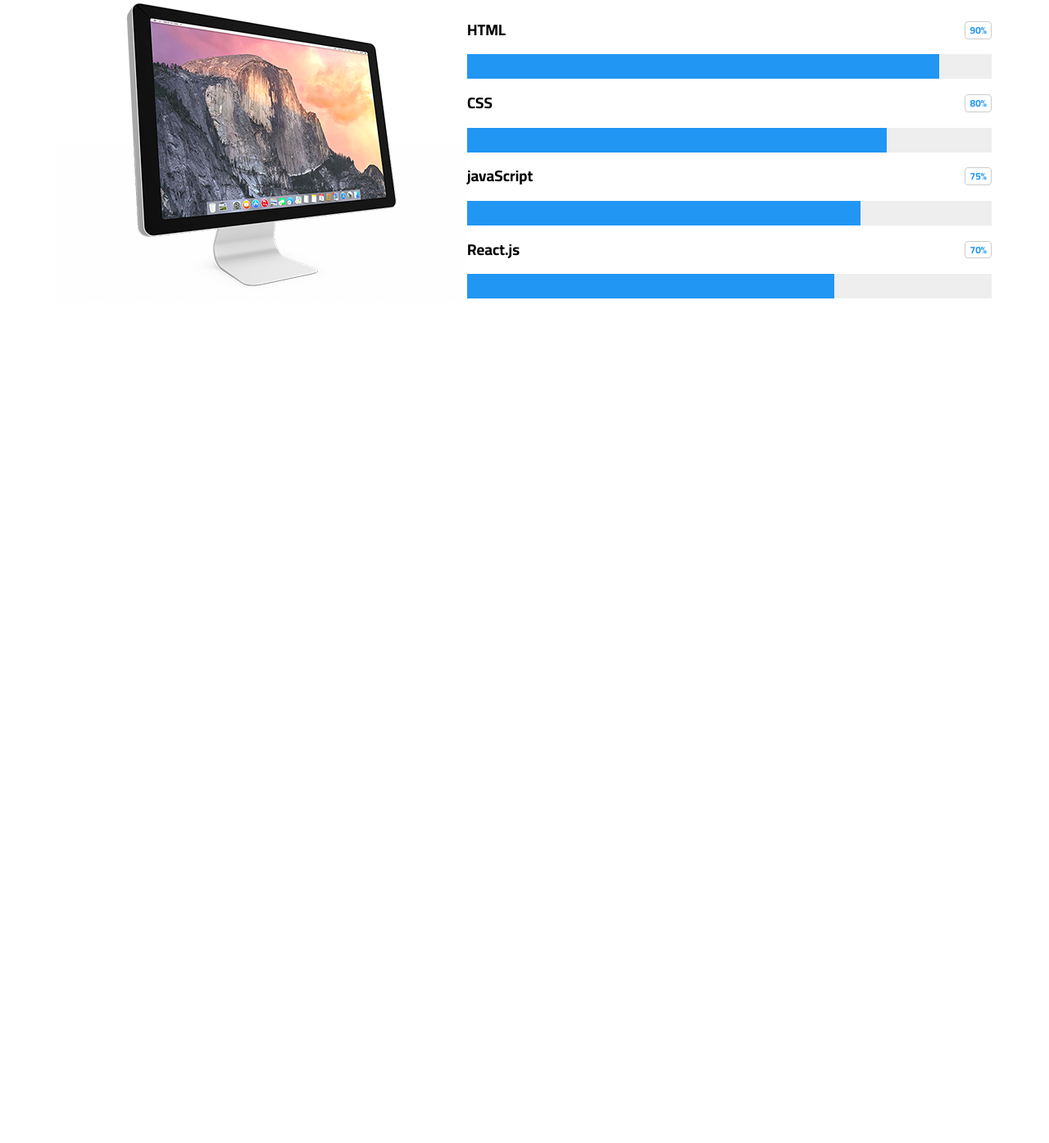
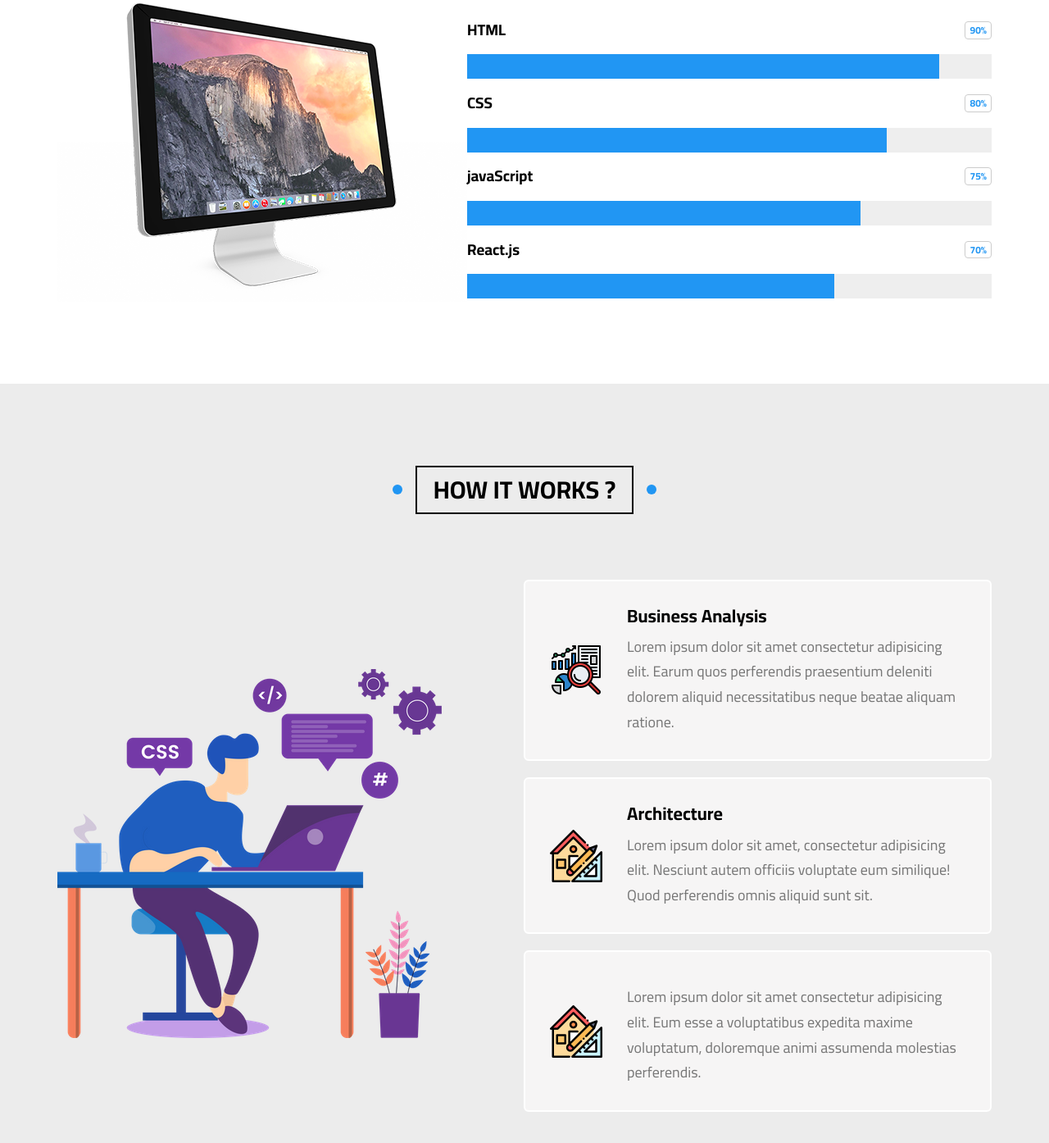
Before and after one commit to MohammedHassona99/Template-three-flex, a plain HTML site: page index.html in a window 1280 px wide. Shown: the part 7738-9132 px from the top of the page at 82% size. Before the commit the page ends 8206 px from the top, so only its background shows below. Drawn offline with Linux system fonts and the light colour scheme.

Commit message:
work steps

```diff
--- a/css/app.scss
+++ b/css/app.scss
@@ -816,6 +816,74 @@ header {
   }
 }
 /* End Our Work */
+/* Start Work Steps */
+.work-steps {
+  padding-top: var(--main-padding-top);
+  padding-bottom: var(--main-padding-bottom);
+  position: relative;
+  background-color: var(--section-background);
+  .container {
+    display: flex;
+    align-items: center;
+    justify-content: space-between;
+    @media (max-width: 991px) {
+      flex-direction: column;
+    }
+    .image {
+      max-width: 100%;
+      margin-right: 100px;
+      @media (max-width: 991px) {
+        margin: 0 0 50px;
+      }
+    }
+    .info {
+      .step {
+        display: flex;
+        align-items: center;
+        padding: 30px;
+        margin-bottom: 20px;
+        border-radius: 6px;
+        background-color: #f6f5f5;
+        border: 2px solid white;
+        position: relative;
+        z-index: 1;
+        &::before {
+          content: "";
+          position: absolute;
+          left: 50%;
+          top: 50%;
+          width: 0;
+          height: 0;
+          transform: translate(-50%, -50%);
+          background-color: #ededed;
+          z-index: -1;
+          transition: var(--main-transition);
+        }
+        &:hover::before {
+          width: 100%;
+          height: 100%;
+        }
+        img {
+          width: 64px;
+          margin-right: 30px;
+        }
+        .text {
+          h3 {
+            margin: 0;
+            font-size: 22px;
+          }
+          p {
+            color: #777;
+            line-height: 1.7;
+            margin: 10px 0 0;
+            font-size: 18px;
+          }
+        }
+      }
+    }
+  }
+}
+/* End Work Steps */
 /* Start Animation */
 @keyframes up-to-down {
   0%,
--- a/index.html
+++ b/index.html
@@ -54,7 +54,7 @@
                   </a>
                 </li>
                 <li>
-                  <a href="#">
+                  <a href="#work-steps">
                     <i class="far fa-clipboard fa-fw"></i>
                     How It Works
                   </a>
@@ -633,6 +633,49 @@
       </div>
     </section>
     <!-- End Our Skills -->
+    <!-- Start Work Step -->
+    <section class="work-steps" id="work-steps">
+      <h2 class="main-title">How It works ?</h2>
+      <div class="container">
+        <img src="./imgs/work-steps.png" alt="" class="image" />
+        <div class="info">
+          <div class="step">
+            <img src="./imgs/work-steps-1.png" alt="" />
+            <div class="text">
+              <h3>Business Analysis</h3>
+              <p>
+                Lorem ipsum dolor sit amet consectetur adipisicing elit. Earum
+                quos perferendis praesentium deleniti dolorem aliquid
+                necessitatibus neque beatae aliquam ratione.
+              </p>
+            </div>
+          </div>
+          <div class="step">
+            <img src="./imgs/work-steps-2.png" alt="" />
+            <div class="text">
+              <h3>Architecture</h3>
+              <p>
+                Lorem ipsum dolor sit amet, consectetur adipisicing elit.
+                Nesciunt autem officiis voluptate eum similique! Quod
+                perferendis omnis aliquid sunt sit.
+              </p>
+            </div>
+          </div>
+          <div class="step">
+            <img src="./imgs/work-steps-2.png" alt="" />
+            <div class="text">
+              <h3></h3>
+              <p>
+                Lorem ipsum dolor sit amet consectetur adipisicing elit. Eum
+                esse a voluptatibus expedita maxime voluptatum, doloremque animi
+                assumenda molestias perferendis.
+              </p>
+            </div>
+          </div>
+        </div>
+      </div>
+    </section>
+    <!-- End Work Step -->
     <!-- font awesome js for svg  -->
     <script src="./js/all.min.js"></script>
     <!-- js file  -->
```
Also changed, not shown: css/app.css, 1 other file.
